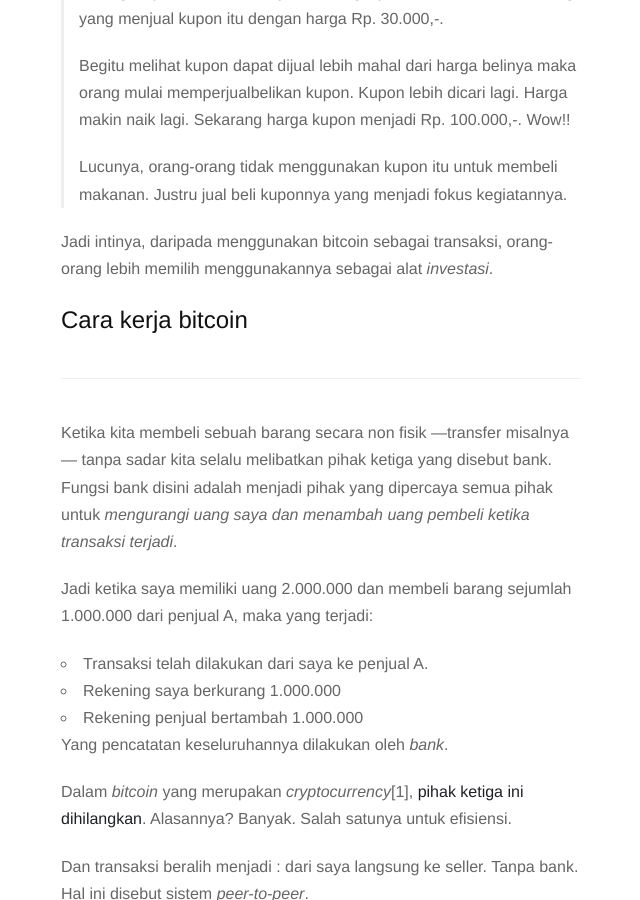
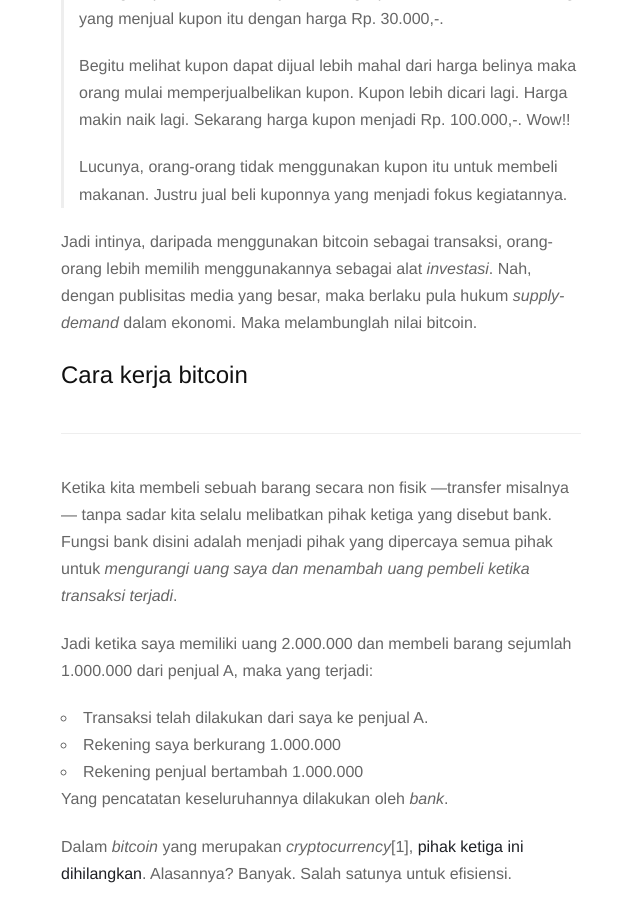
Before and after one commit to famasya/famasya.github.io, a Jekyll site: the page built from _posts/2018-02-04-bitcoin-dalam-20-menit.md, in a window 1280 px wide and 900 px high, scrolled down 1408 px. Shown: the whole window, without its empty margins (319-959 px from the left). Built offline with Jekyll 4.4.1, drawn with Linux system fonts in a browser that asks for light colours; nearby versions of some CDN libraries.

Commit message:
new blog post

```diff
--- a/_posts/2018-02-04-bitcoin-dalam-20-menit.md
+++ b/_posts/2018-02-04-bitcoin-dalam-20-menit.md
@@ -25,7 +25,7 @@ Ada penjelasan menarik dari Pak Budi Rahardjo, dosen ITB tentang bitcoin ini yan
 >
 > Lucunya, orang-orang tidak menggunakan kupon itu untuk membeli makanan. Justru jual beli kuponnya yang menjadi fokus kegiatannya.
 
-Jadi intinya, daripada menggunakan bitcoin sebagai transaksi, orang-orang lebih memilih menggunakannya sebagai alat *investasi*.
+Jadi intinya, daripada menggunakan bitcoin sebagai transaksi, orang-orang lebih memilih menggunakannya sebagai alat *investasi*. Nah, dengan publisitas media yang besar, maka berlaku pula hukum *supply-demand* dalam ekonomi. Maka melambunglah nilai bitcoin.
 
 ## Cara kerja bitcoin
 ***
```
